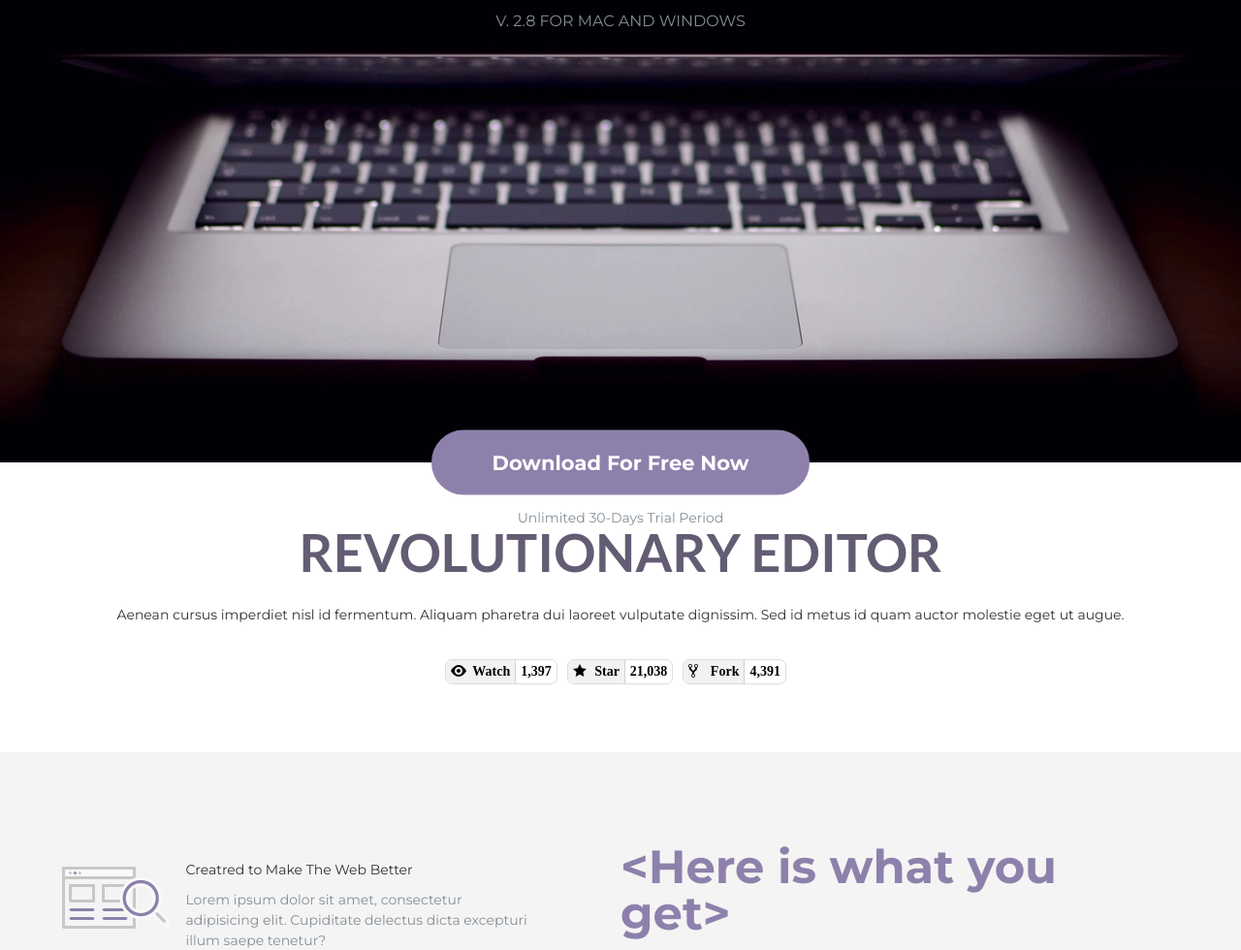
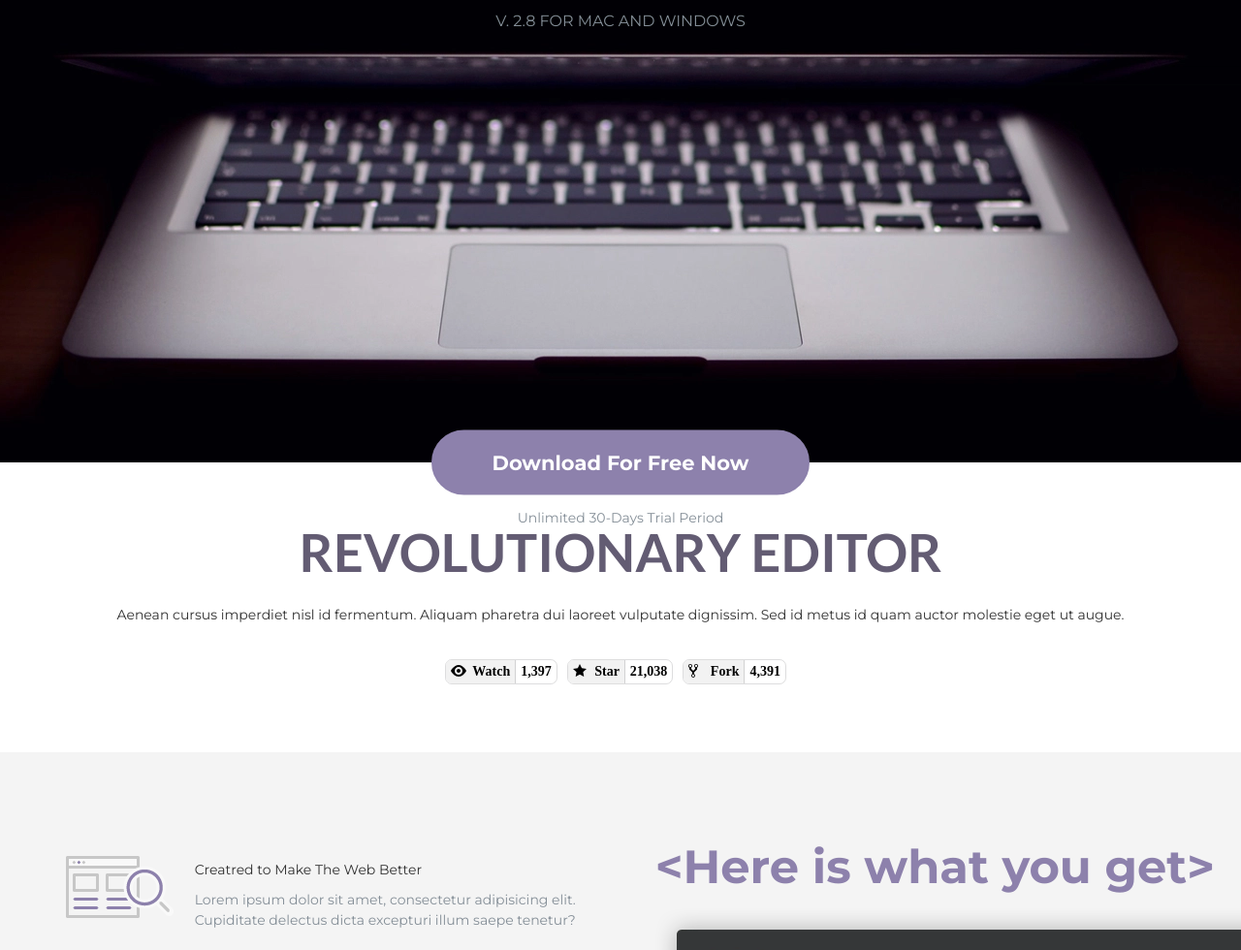
Before and after one commit to VladDubovoy/step-project-forkio, a website: page index.html in a window 1280 px wide. Shown: the part 323-1303 px from the top of the page at 97% size. Drawn offline with Linux system fonts and the light colour scheme.

Commit message:
some changes

```diff
--- a/src/styles/_code-section.scss
+++ b/src/styles/_code-section.scss
@@ -20,6 +20,7 @@
 
   &__articles {
     width: 80%;
+    // width: 536px;
     display: flex;
     flex-wrap: wrap;
     flex-direction: column;
@@ -88,14 +89,12 @@
 @media (min-width: 993px) {
   .code-section {
     display: grid;
-    grid-template-columns: 1fr 1fr;
-    grid-template-rows: 1fr calc(1fr / 3);
     background-color: #f4f4f4;
     margin-top: 50px;
     padding-top: 94px;
 
     & h2 {
-      // width: 100%;
+      width: 100%;
       font-family: $montserrat;
       font-weight: bold;
       font-size: 48px;
@@ -122,14 +121,11 @@
     }
     &__text {
       text-align: left;
-      width: 70%;
+      width: 100%;
       &-floor {
         font-family: $montserrat;
         color: #848e97;
       }
-    }
-
-    &__text-heading {
     }
 
     &__img-big {
```
Also changed, not shown: index.html (+1 -0 lines), src/code-section.html (+1 -0 lines), dist/css/style.min.css, 1 other file.
